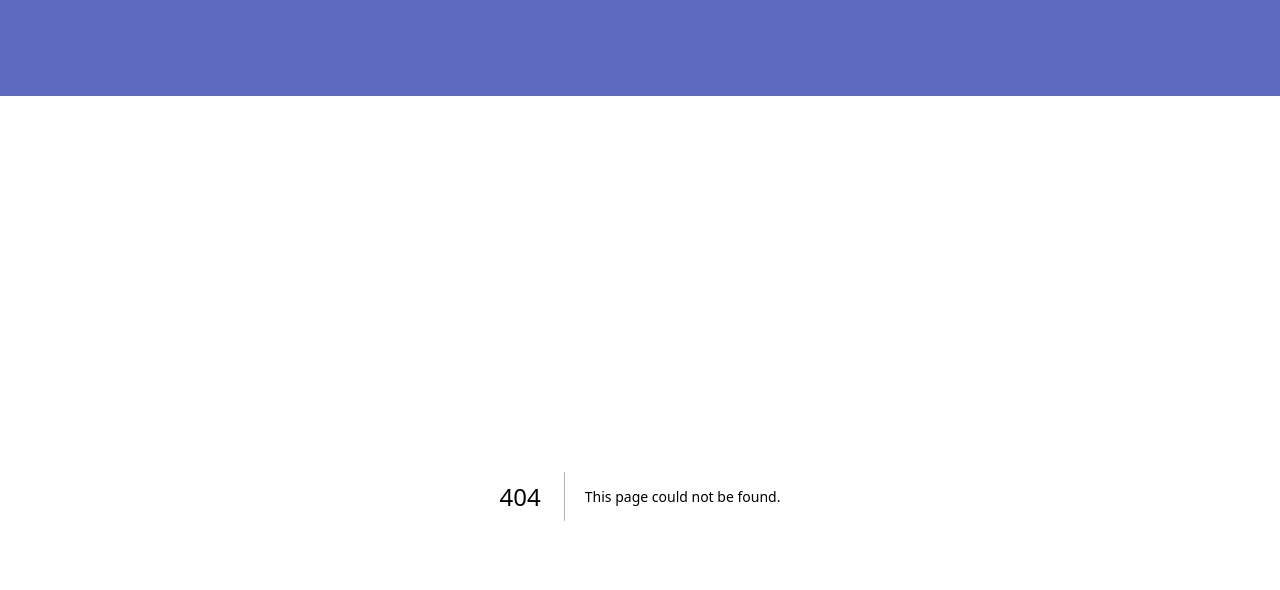
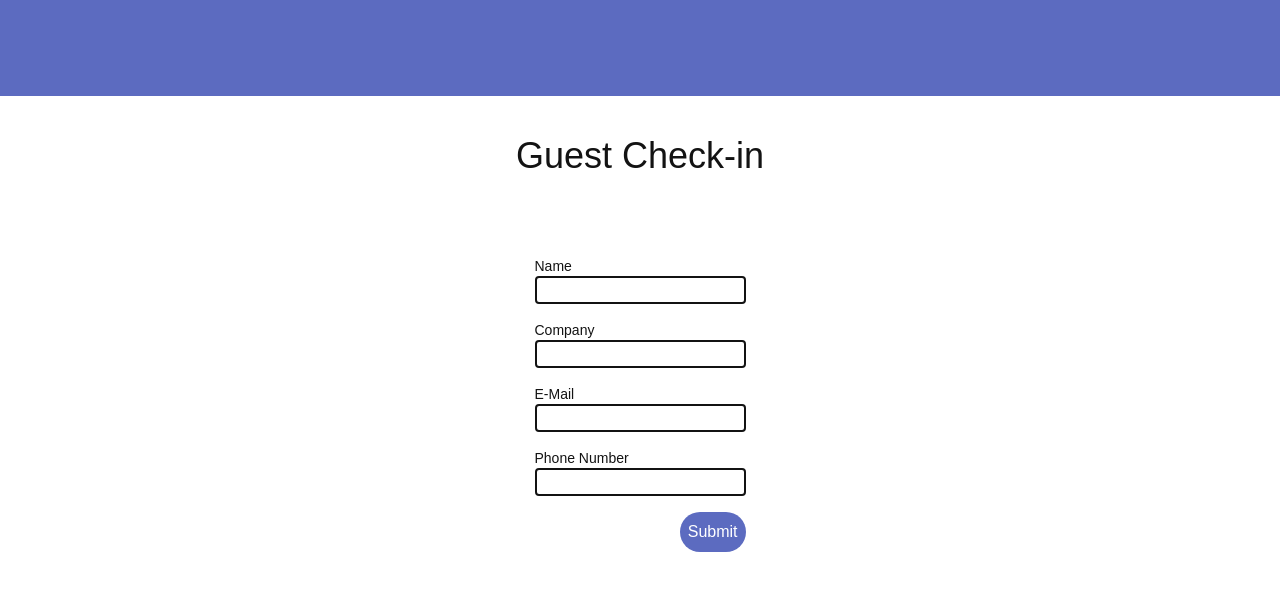
Before and after one commit to AEkselGit/S-rConsultant, a Next.js app: page /guest in a window 1280 px wide. Before the commit this address had no page. Shown: the top 590 px of the page. Built offline with nearby package versions, Linux system fonts and the light colour scheme.

Commit message:
feat: 6 basic guest check in ui

```diff
--- /dev/null
+++ b/src/app/guest/page.tsx
@@ -0,0 +1,11 @@
+import Guest_Check_In_Form from "@/components/Guest_Check_In_Form";
+import React from "react";
+
+export default function GuestPage() {
+  return (
+    <div>
+      <h1 className="text-4xl mt-10 mb-20 text-center">Guest Check-in</h1>
+      <Guest_Check_In_Form />
+    </div>
+  );
+}
--- /dev/null
+++ b/src/components/Form_Field.tsx
@@ -0,0 +1,16 @@
+interface Form_FieldValues {
+  label: string;
+  name: string;
+}
+
+export default function FormField(props: Form_FieldValues) {
+  return (
+    <div className="flex flex-col">
+      <label className="text-sm">{props.label}</label>
+      <input
+        name={props.name}
+        className="bg-background border-2 rounded"
+      />
+    </div>
+  );
+}
--- /dev/null
+++ b/src/components/Guest_Check_In_Form.tsx
@@ -0,0 +1,55 @@
+"use client";
+
+import FormField from "./Form_Field";
+
+export default function Guest_Check_In_Form() {
+  function handleSubmit(event: React.FormEvent<HTMLFormElement>) {
+    event.preventDefault();
+
+    const formData = new FormData(event.currentTarget);
+
+    const values = {
+      name: formData.get("name"),
+      company: formData.get("company"),
+      email: formData.get("email"),
+      phoneNumber: formData.get("phoneNumber"),
+    };
+
+    console.log(values);
+  }
+
+  return (
+    <div className="flex items-center justify-center">
+      <form
+        onSubmit={handleSubmit}
+        className="flex flex-col gap-4"
+      >
+        <FormField
+          label="Name"
+          name="name"
+        />
+        <FormField
+          label="Company"
+          name="company"
+        />
+        <FormField
+          label="E-Mail"
+          name="email"
+        />
+        <FormField
+          label="Phone Number"
+          name="phoneNumber"
+        />
+
+        <div className="flex justify-end">
+          <button
+            className="bg-primary text-background p-2 rounded-full"
+            type="submit"
+          >
+            Submit
+          </button>
+        </div>
+      </form>
+    </div>
+  );
+}
```
